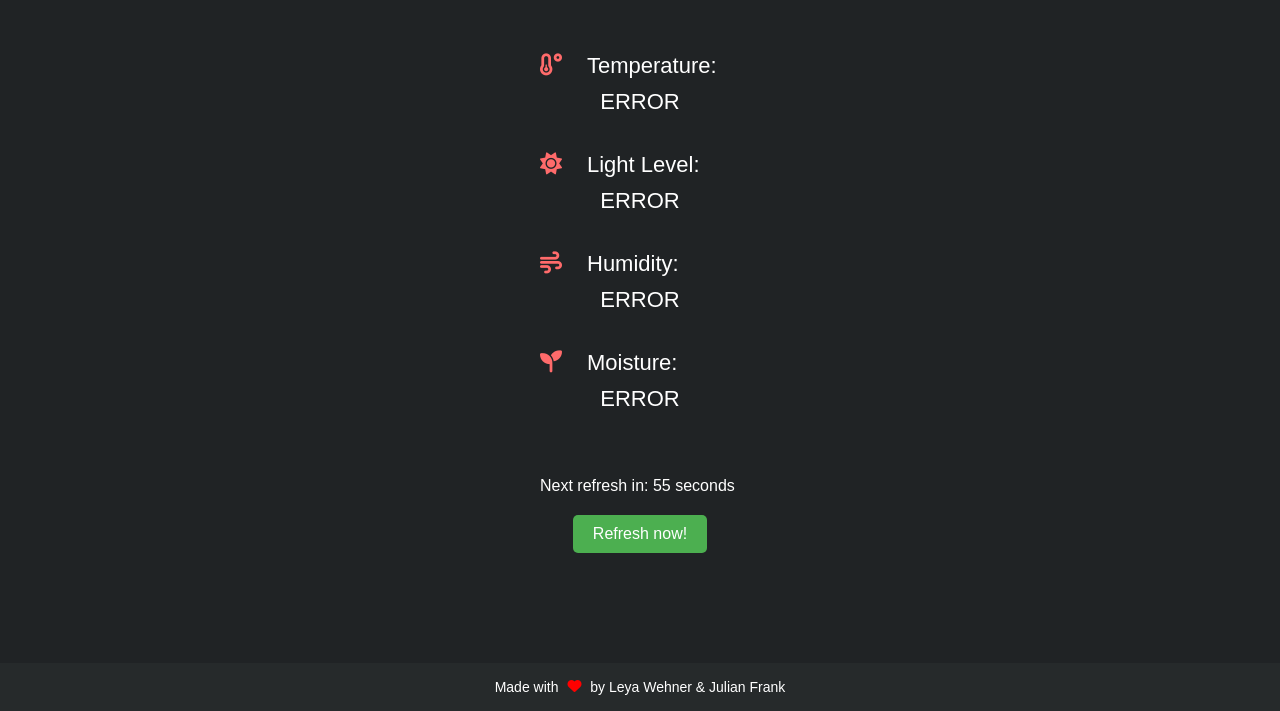
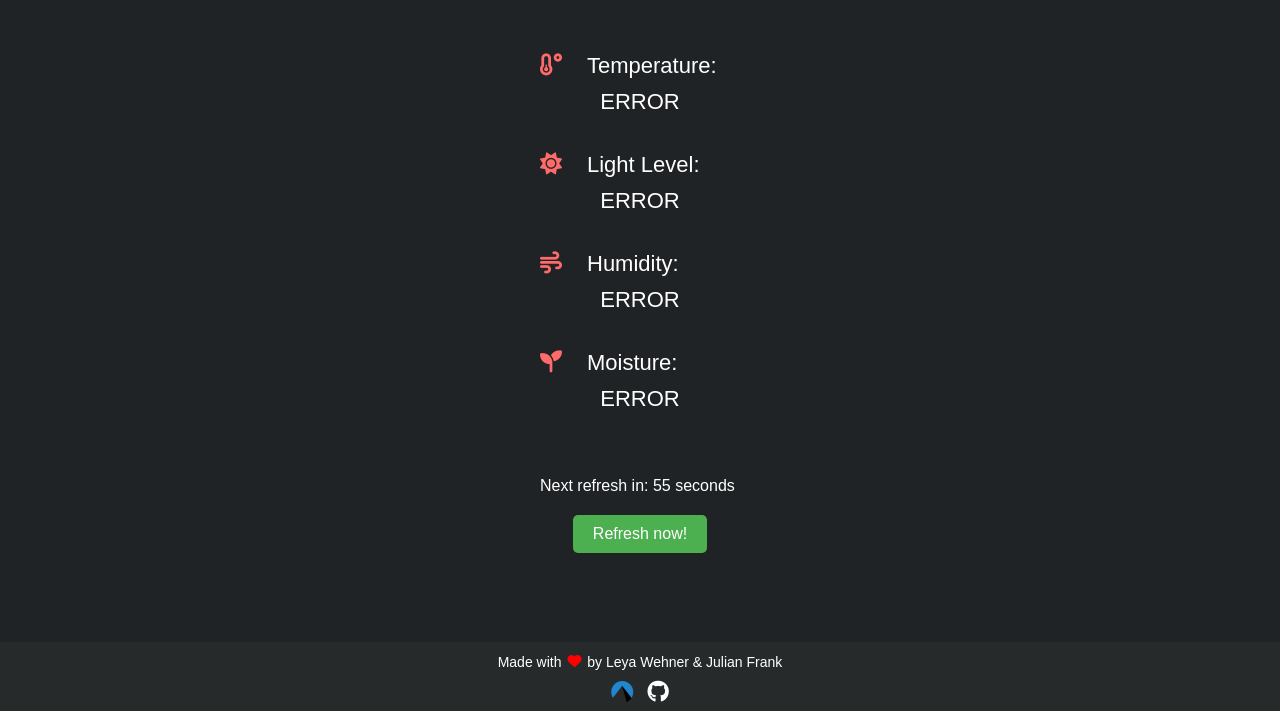
Before and after one commit to leyyce/LeafMate, a plain HTML site: page src/web/index.html in a window 1280 px wide. Shown: the part 89-800 px from the top of the page. Drawn offline with Linux system fonts and the light colour scheme; no server answers.

Commit message:
Added links to CodeBerg and GitHub to page footer

```diff
--- a/src/web/index.html
+++ b/src/web/index.html
@@ -211,20 +211,37 @@
             background-color: #262A2B;
             color: #fff;
             text-align: center;
-            padding-top: 1em;
-            padding-bottom: 1em;
+            padding-top: .75em;
+            padding-bottom: .25em;
             width: 100%;
         }
 
         footer p {
-            margin: 0;
+            margin: 0 0 10px;
             font-size: 14px;
         }
 
-        footer i {
+        footer i.icon-heart {
             color: red;
-            margin-left: 5px;
-            margin-right: 5px;
+            margin-left: 2px;
+            margin-right: 2px;
+        }
+
+        #links {
+            font-size: 22px;
+        }
+
+        #links a {
+            text-decoration: none;
+        }
+
+        #links i.icon-github {
+            color: white;
+            margin-left: 4px;
+        }
+
+        #links i.icon-codeberg-logo_icon_blue {
+            margin-right: 4px;
         }
     </style>
 </head>
@@ -253,6 +270,10 @@
     </main>
     <footer>
         <p>Made with <i class="icon-heart"></i> by Leya Wehner & Julian Frank</p>
+        <span id="links">
+            <a href="https://codeberg.org/leya/LeafMate" target="_blank"><i class="icon-codeberg-logo_icon_blue"><span class="path1"></span><span class="path2"></span></i></a>
+            <a href="https://github.com/leyyce/LeafMate" target="_blank"><i class="icon-github"></i></a>
+        </span>
     </footer>
 </body>
 </html>
```
Also changed, not shown: src/web/config.html (+42 -21 lines).
